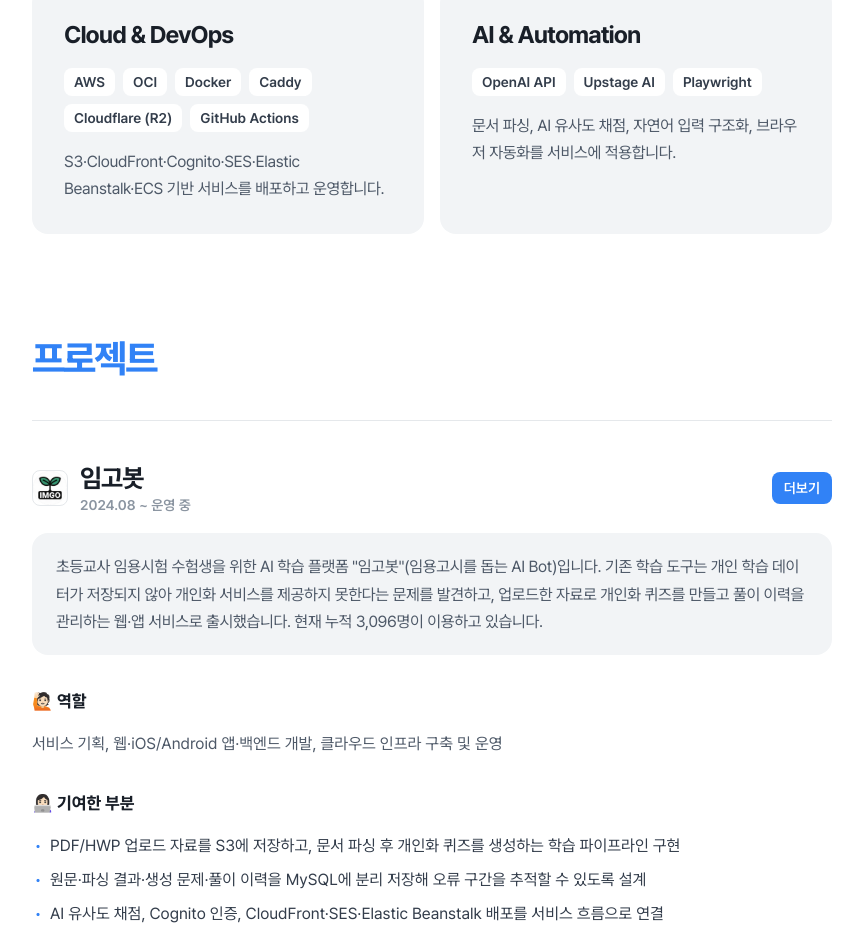
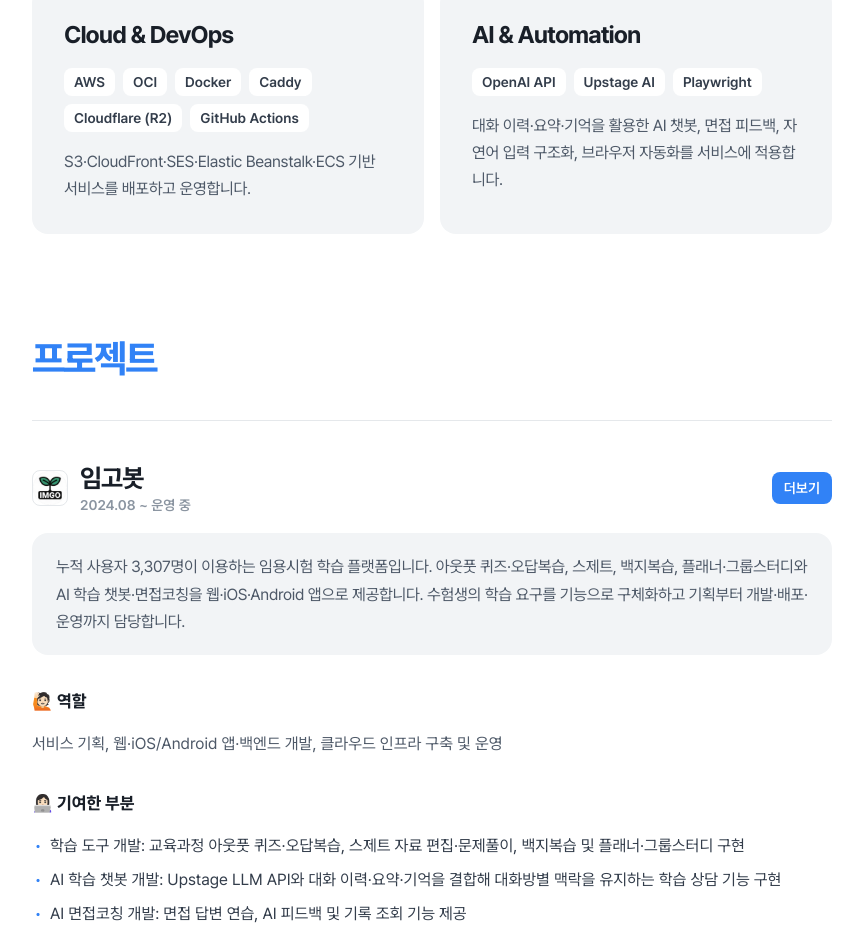
Before and after one commit to jihyukboin/jihyuk-portfolio, a Next.js app: page / in a window 1280 px wide. Shown: the part 1829-2767 px from the top of the page, without its empty margins (203-1066 px from the left). Built offline with nearby package versions, Linux system fonts and the light colour scheme; no server answers.

Commit message:
Update Imgobot features and cumulative users to 3307

```diff
--- a/data/portfolio.ts
+++ b/data/portfolio.ts
@@ -45,14 +45,14 @@
   title: string;
 };
 
-export const cumulativeUsersText = "3,096명";
+export const cumulativeUsersText = "3,307명";
 
 export const projects: Project[] = [
   {
     title: "임고봇",
     featured: true,
     icon: "/images/project-icons/imgobot.webp",
-    description: `초등교사 임용시험 수험생을 위한 AI 학습 플랫폼 "임고봇"(임용고시를 돕는 AI Bot)입니다. 기존 학습 도구는 개인 학습 데이터가 저장되지 않아 개인화 서비스를 제공하지 못한다는 문제를 발견하고, 업로드한 자료로 개인화 퀴즈를 만들고 풀이 이력을 관리하는 웹·앱 서비스로 출시했습니다. 현재 누적 ${cumulativeUsersText}이 이용하고 있습니다.`,
+    description: `누적 사용자 ${cumulativeUsersText}이 이용하는 임용시험 학습 플랫폼입니다. 아웃풋 퀴즈·오답복습, 스제트, 백지복습, 플래너·그룹스터디와 AI 학습 챗봇·면접코칭을 웹·iOS·Android 앱으로 제공합니다. 수험생의 학습 요구를 기능으로 구체화하고 기획부터 개발·배포·운영까지 담당합니다.`,
     links: [
       { label: "웹 서비스", href: "https://imgobot.com", icon: "web" },
       {
@@ -69,12 +69,14 @@
     startedOn: "2024.08",
     role: "서비스 기획, 웹·iOS/Android 앱·백엔드 개발, 클라우드 인프라 구축 및 운영",
     details: [
-      "PDF/HWP 업로드 자료를 S3에 저장하고, 문서 파싱 후 개인화 퀴즈를 생성하는 학습 파이프라인 구현",
-      "원문·파싱 결과·생성 문제·풀이 이력을 MySQL에 분리 저장해 오류 구간을 추적할 수 있도록 설계",
-      "AI 유사도 채점, Cognito 인증, CloudFront·SES·Elastic Beanstalk 배포를 서비스 흐름으로 연결",
+      "학습 도구 개발: 교육과정 아웃풋 퀴즈·오답복습, 스제트 자료 편집·문제풀이, 백지복습 및 플래너·그룹스터디 구현",
+      "AI 학습 챗봇 개발: Upstage LLM API와 대화 이력·요약·기억을 결합해 대화방별 맥락을 유지하는 학습 상담 기능 구현",
+      "AI 면접코칭 개발: 면접 답변 연습, AI 피드백 및 기록 조회 기능 제공",
+      "운영 오류 추적: LLM 빈 응답·호출 실패 처리, 모델·토큰 사용 이력 기록과 구조화 로그를 통한 원인 추적",
+      "웹·앱 운영: Better Auth 기반 인증·세션과 화면·API·MySQL을 연동하고 AWS 인프라에 배포",
       "Playwright로 교육청 공고와 첨부파일 수집을 자동화해 콘텐츠 확보 시간 단축",
     ],
-    technologies: ["MySQL", "AWS (S3·CloudFront·Cognito·SES·Elastic Beanstalk)", "Playwright"],
+    technologies: ["Next.js", "TypeScript", "React Native (Expo)", "Better Auth", "MySQL", "AWS (S3·CloudFront·SES·Elastic Beanstalk)", "Upstage AI", "OpenAI API", "Playwright"],
   },
   {
     title: "쉬었음닷컴",
@@ -234,12 +236,12 @@
   {
     category: "Cloud & DevOps",
     items: ["AWS", "OCI", "Docker", "Caddy", "Cloudflare (R2)", "GitHub Actions"],
-    summary: "S3·CloudFront·Cognito·SES·Elastic Beanstalk·ECS 기반 서비스를 배포하고 운영합니다.",
+    summary: "S3·CloudFront·SES·Elastic Beanstalk·ECS 기반 서비스를 배포하고 운영합니다.",
   },
   {
     category: "AI & Automation",
     items: ["OpenAI API", "Upstage AI", "Playwright"],
-    summary: "문서 파싱, AI 유사도 채점, 자연어 입력 구조화, 브라우저 자동화를 서비스에 적용합니다.",
+    summary: "대화 이력·요약·기억을 활용한 AI 챗봇, 면접 피드백, 자연어 입력 구조화, 브라우저 자동화를 서비스에 적용합니다.",
   },
 ];
 
```
